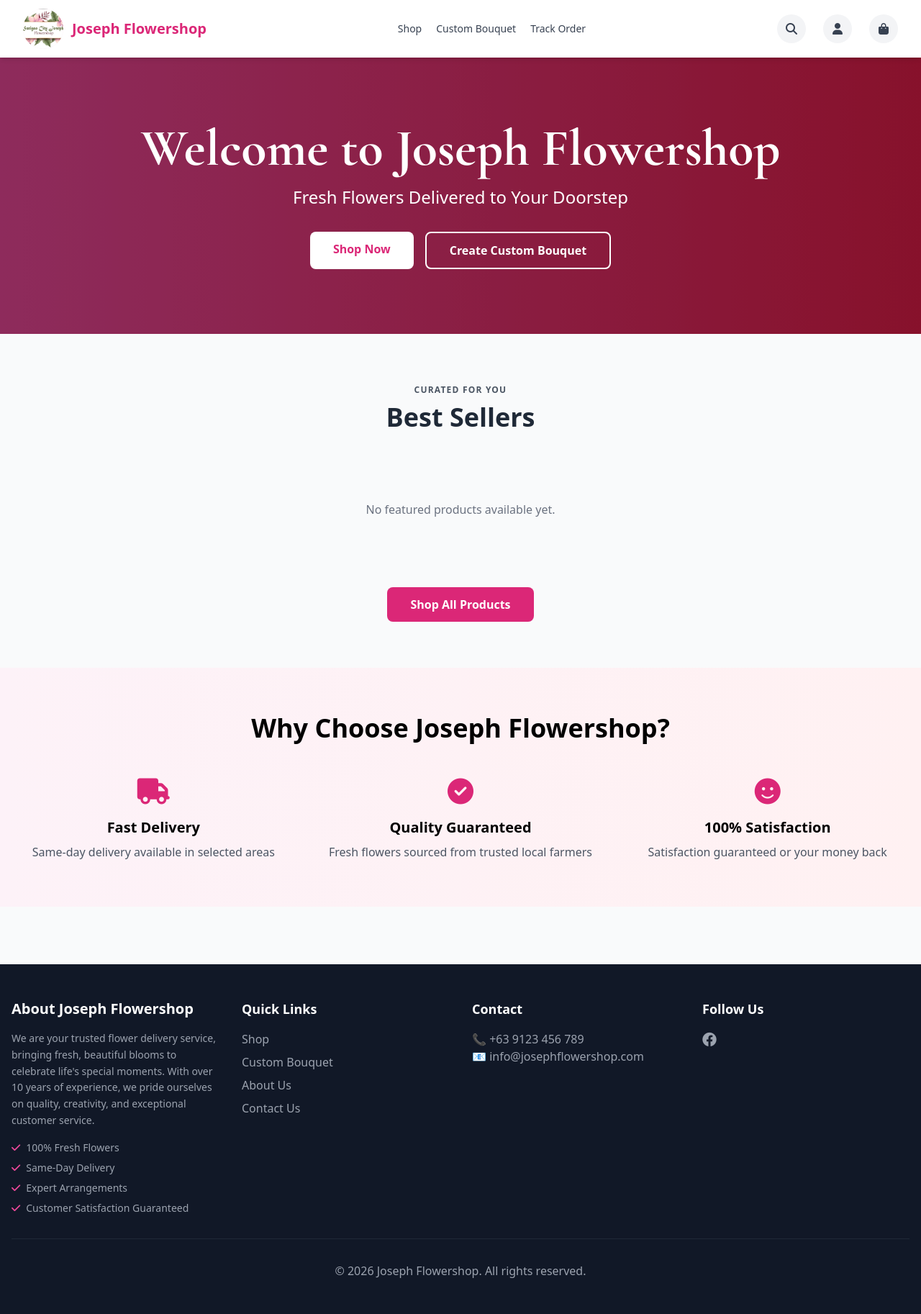
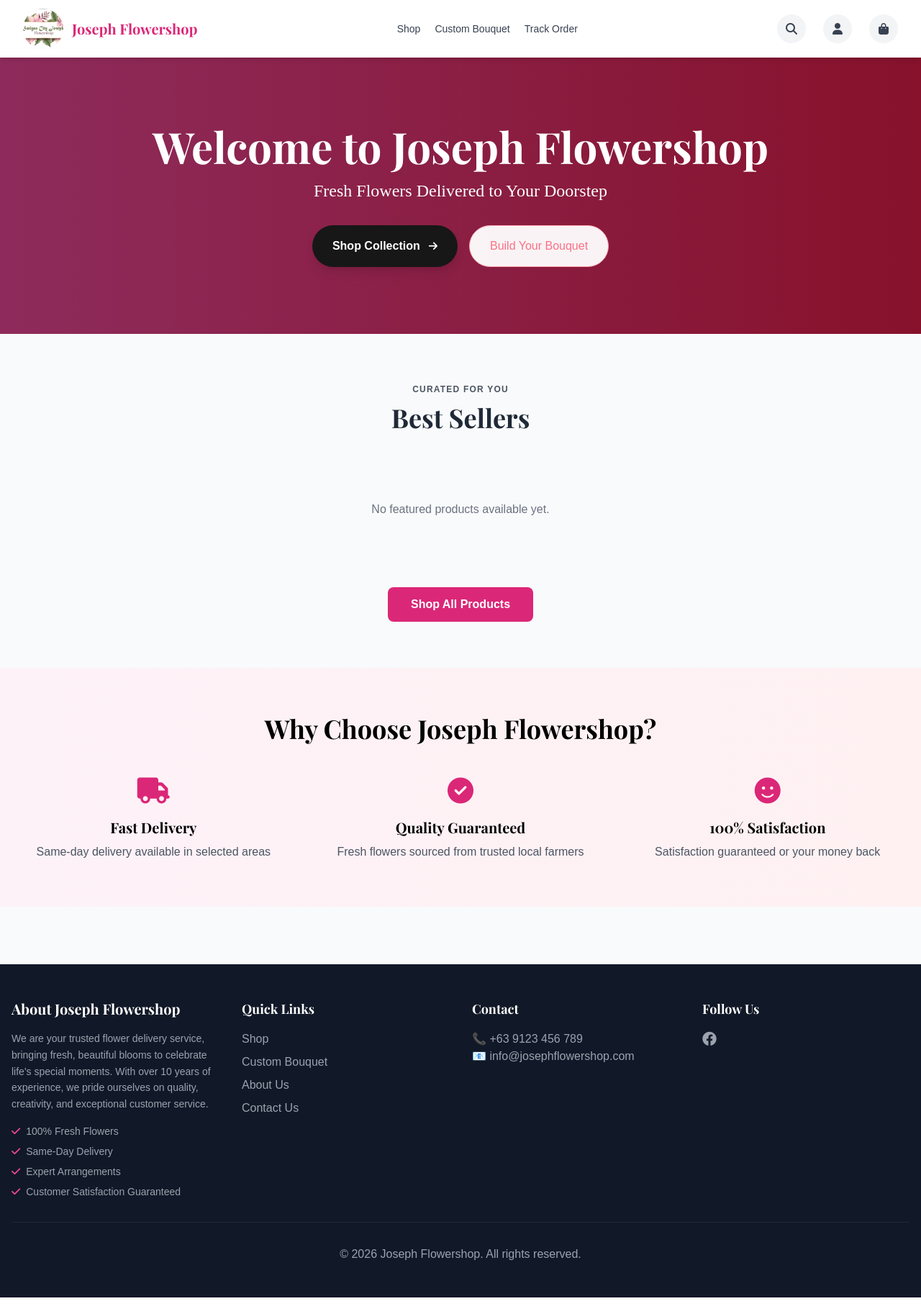
Before and after one commit to jbc-cmd/JOSEPH-FINAL, a Django app: page / in a window 1280 px wide. Shown: the whole page at 72% size. After the commit the page ends 1803 px from the top, so only its background shows below. Run offline with Django 4.2, Linux system fonts and the light colour scheme; data that the repository does not hold is empty; some libraries are stand-ins or nearby versions.

Commit message:
updated fonts

```diff
--- a/flowershop/static/css/style.css
+++ b/flowershop/static/css/style.css
@@ -32,6 +32,15 @@
     transition: transform 0.3s ease, box-shadow 0.3s ease;
 }
 
+h1,
+h2,
+h3,
+h4,
+h5,
+h6 {
+    font-family: "Playfair Display", serif;
+}
+
 .product-card:hover {
     transform: translateY(-5px);
     box-shadow: 0 10px 30px rgba(0, 0, 0, 0.2);
--- a/flowershop/templates/base.html
+++ b/flowershop/templates/base.html
@@ -10,9 +10,21 @@
 
     <!-- Font Awesome -->
     <link rel="stylesheet" href="https://cdnjs.cloudflare.com/ajax/libs/font-awesome/6.4.0/css/all.min.css">
+    <link rel="preconnect" href="https://fonts.googleapis.com">
+    <link rel="preconnect" href="https://fonts.gstatic.com" crossorigin>
+    <link href="https://fonts.googleapis.com/css2?family=Playfair+Display:wght@600;700&display=swap" rel="stylesheet">
 
     {% load static %}
     <link rel="stylesheet" href="{% static 'css/style.css' %}">
+    <style>
+        body {
+            font-family: Arial, Helvetica, sans-serif;
+        }
+
+        h1, h2, h3, h4, h5, h6 {
+            font-family: "Playfair Display", serif;
+        }
+    </style>
 
     {% block extra_css %}{% endblock %}
 </head>
@@ -27,7 +39,7 @@
                         <div class="w-14 h-14 rounded-full overflow-hidden flex-shrink-0 bg-pink-100 flex items-center justify-center">
                             <img src="{% static 'images/logo.png' %}" alt="Joseph Flowershop" class="w-full h-full object-cover">
                         </div>
-                        <span class="text-xl font-bold text-pink-600">Joseph Flowershop</span>
+                        <span class="text-xl font-bold text-pink-600" style="font-family: 'Playfair Display', serif;">Joseph Flowershop</span>
                     </a>
                 </div>
 
--- a/flowershop/templates/products/home.html
+++ b/flowershop/templates/products/home.html
@@ -1,28 +1,22 @@
 {% extends 'base.html' %}
 
 {% block title %}Joseph Flowershop - Home{% endblock %}
-
-{% block extra_css %}
-<link rel="preconnect" href="https://fonts.googleapis.com">
-<link rel="preconnect" href="https://fonts.gstatic.com" crossorigin>
-<link href="https://fonts.googleapis.com/css2?family=Cormorant+Garamond:wght@500;700&display=swap" rel="stylesheet">
-<style>
-    .hero-title-font {
-        font-family: "Cormorant Garamond", serif;
-    }
-</style>
-{% endblock %}
 
 {% block content %}
 <!-- Hero Section -->
 <div class="relative h-96 bg-gradient-to-r from-pink-500 to-rose-600 text-white overflow-hidden">
     <div class="absolute inset-0 bg-black opacity-40"></div>
     <div class="relative max-w-7xl mx-auto px-4 h-full flex flex-col items-center justify-center text-center">
-        <h1 class="hero-title-font text-6xl md:text-7xl font-bold mb-4">Welcome to Joseph Flowershop</h1>
-        <p class="text-2xl mb-8">Fresh Flowers Delivered to Your Doorstep</p>
-        <div class="flex space-x-4">
-            <a href="{% url 'products:shop' %}" class="bg-white text-pink-600 px-8 py-3 rounded-lg font-bold hover:bg-gray-100">Shop Now</a>
-            <a href="{% url 'custom_bouquet:builder' %}" class="border-2 border-white px-8 py-3 rounded-lg font-bold hover:bg-white hover:text-pink-600">Create Custom Bouquet</a>
+        <h1 class="text-5xl md:text-6xl font-bold mb-4" style="font-family: 'Playfair Display', serif;">Welcome to Joseph Flowershop</h1>
+        <p class="text-2xl mb-8" style="font-family: 'Source Serif 4', serif;">Fresh Flowers Delivered to Your Doorstep</p>
+        <div class="flex flex-col sm:flex-row gap-4">
+            <a href="{% url 'products:shop' %}" class="inline-flex items-center justify-center gap-3 rounded-full bg-neutral-900 px-7 py-4 text-base font-semibold text-white shadow-lg transition hover:bg-neutral-800">
+                <span>Shop Collection</span>
+                <i class="fas fa-arrow-right text-sm"></i>
+            </a>
+            <a href="{% url 'custom_bouquet:builder' %}" class="inline-flex items-center justify-center rounded-full border border-rose-300 bg-white/95 px-7 py-4 text-base font-medium text-rose-400 transition hover:bg-white hover:text-rose-500">
+                Build Your Bouquet
+            </a>
         </div>
     </div>
 </div>
```
